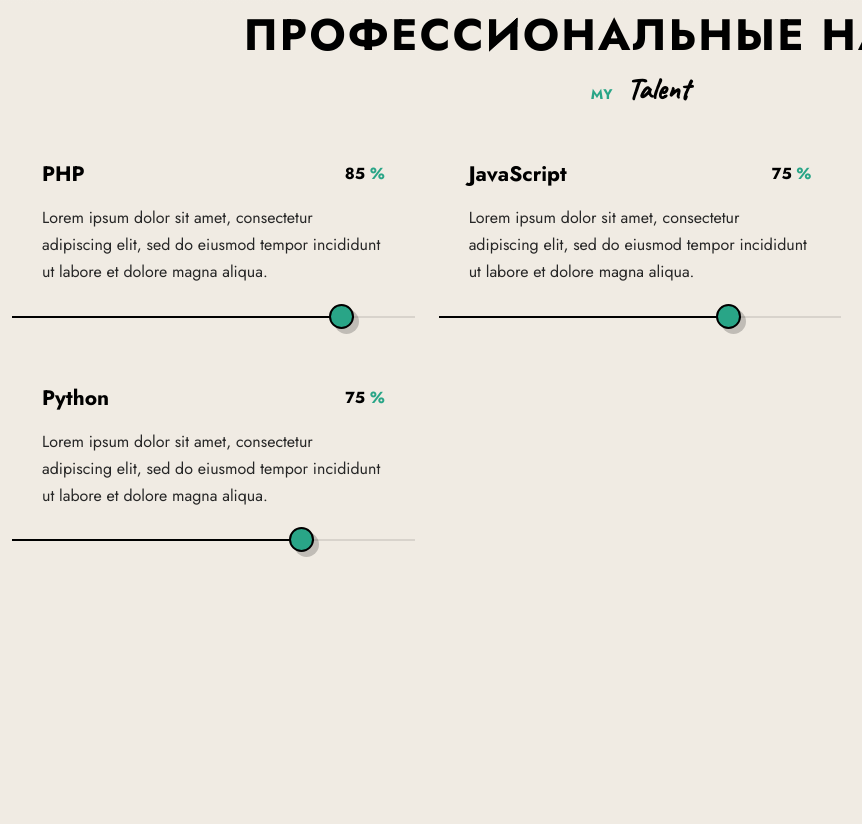
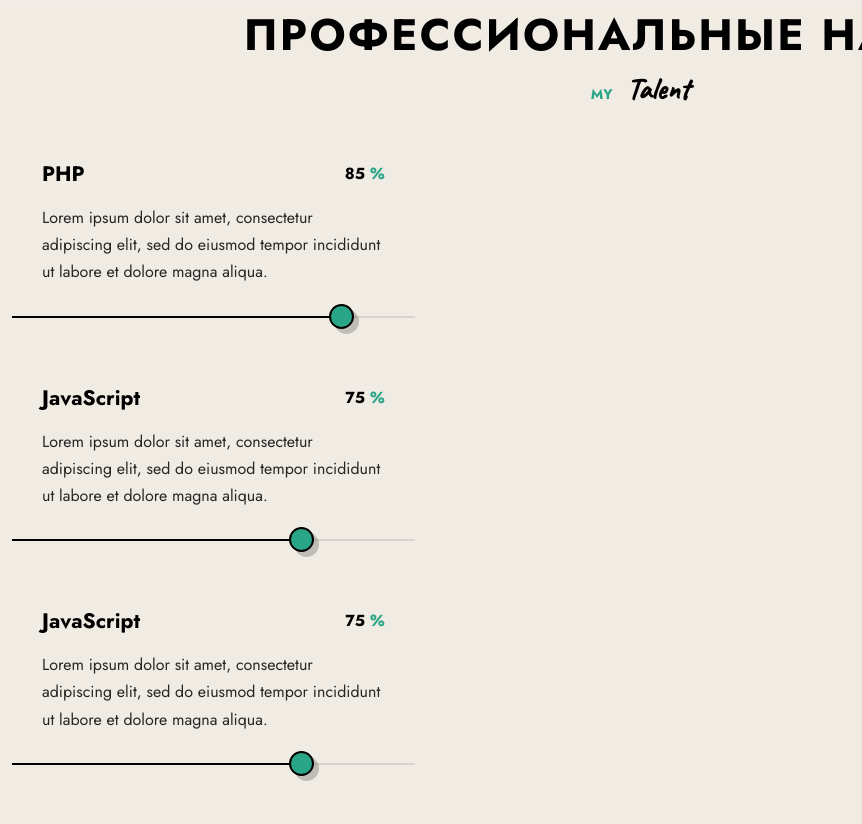
Before and after one commit to yulia0642/ttest-32, a plain HTML site: page index.html in a window 1280 px wide. Shown: the part 1824-2648 px from the top of the page, without its empty margins (0-862 px from the left). Drawn offline with Linux system fonts and the light colour scheme.

Commit message:
Update index.html

```diff
--- a/index.html
+++ b/index.html
@@ -414,28 +414,6 @@
                     </div>
                   </div>
                   <div class="skills-item scrolla-element-anim-1 scroll-animate" data-animate="active">
-                    <h6 class="name">
-                      <span> Python </span>
-                    </h6>
-                    <div class="text">
-                      <div>
-                        <p>Lorem ipsum dolor sit amet, consectetur adipiscing elit, sed do eiusmod tempor incididunt ut labore et dolore magna aliqua.</p>
-                      </div>
-                    </div>
-                    <div class="dots">
-                      <div class="dot" style="width: 75%;">
-                        <span></span>
-                      </div>
-                    </div>
-                    <div class="value">
-                      <span class="num">75 <span>%</span>
-                      </span>
-                    </div>
-                  </div>
-                </div>
-
-              </div>
-              <div class="col-xs-12 col-sm-6 col-md-4 col-lg-4">
 
                 <div class="skills-items">
                   <div class="skills-item scrolla-element-anim-1 scroll-animate" data-animate="active">
@@ -457,6 +435,30 @@
                       </span>
                     </div>
                   </div>
+
+
+
+                <div class="skills-items">
+                  <div class="skills-item scrolla-element-anim-1 scroll-animate" data-animate="active">
+                    <h6 class="name">
+                      <span> JavaScript </span>
+                    </h6>
+                    <div class="text">
+                      <div>
+                        <p>Lorem ipsum dolor sit amet, consectetur adipiscing elit, sed do eiusmod tempor incididunt ut labore et dolore magna aliqua.</p>
+                      </div>
+                    </div>
+                    <div class="dots">
+                      <div class="dot" style="width: 75%;">
+                        <span></span>
+                      </div>
+                    </div>
+                    <div class="value">
+                      <span class="num">75 <span>%</span>
+                      </span>
+                    </div>
+                  </div>
+
 
       </section>
 
```
